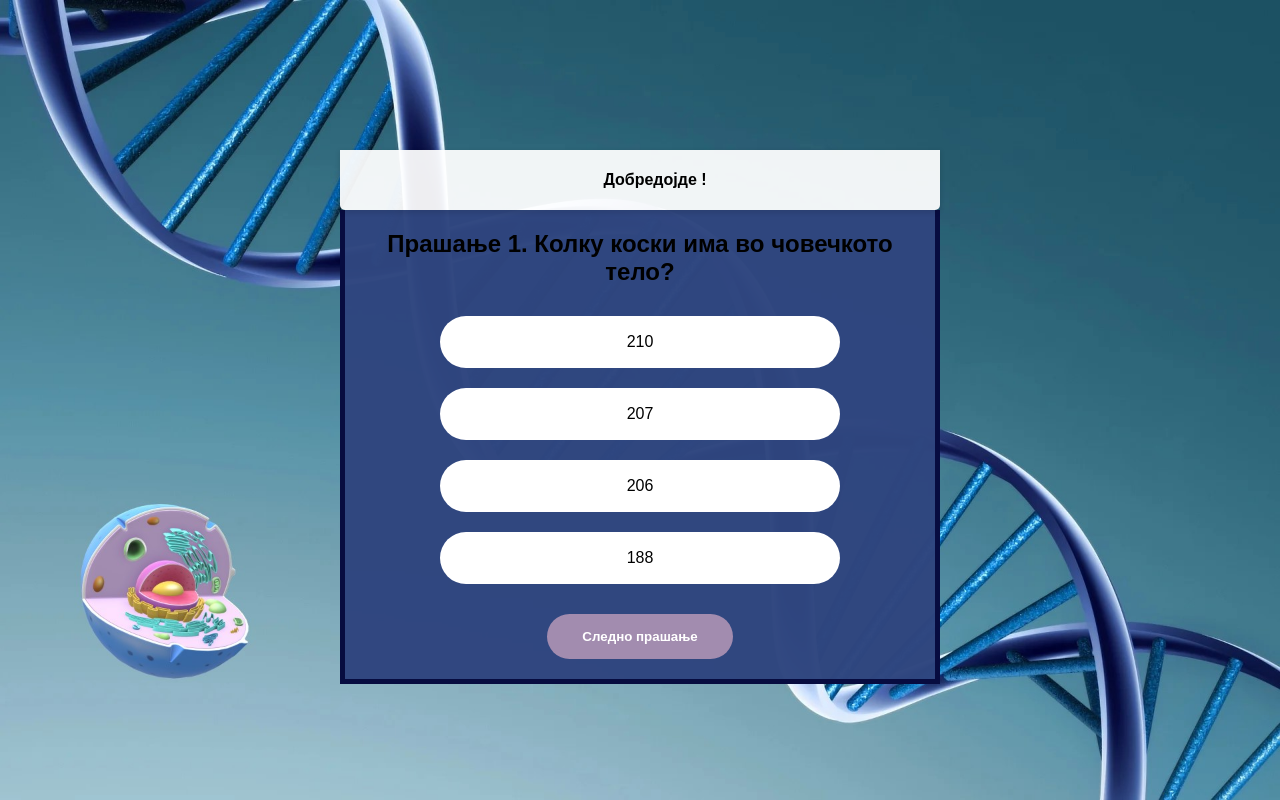
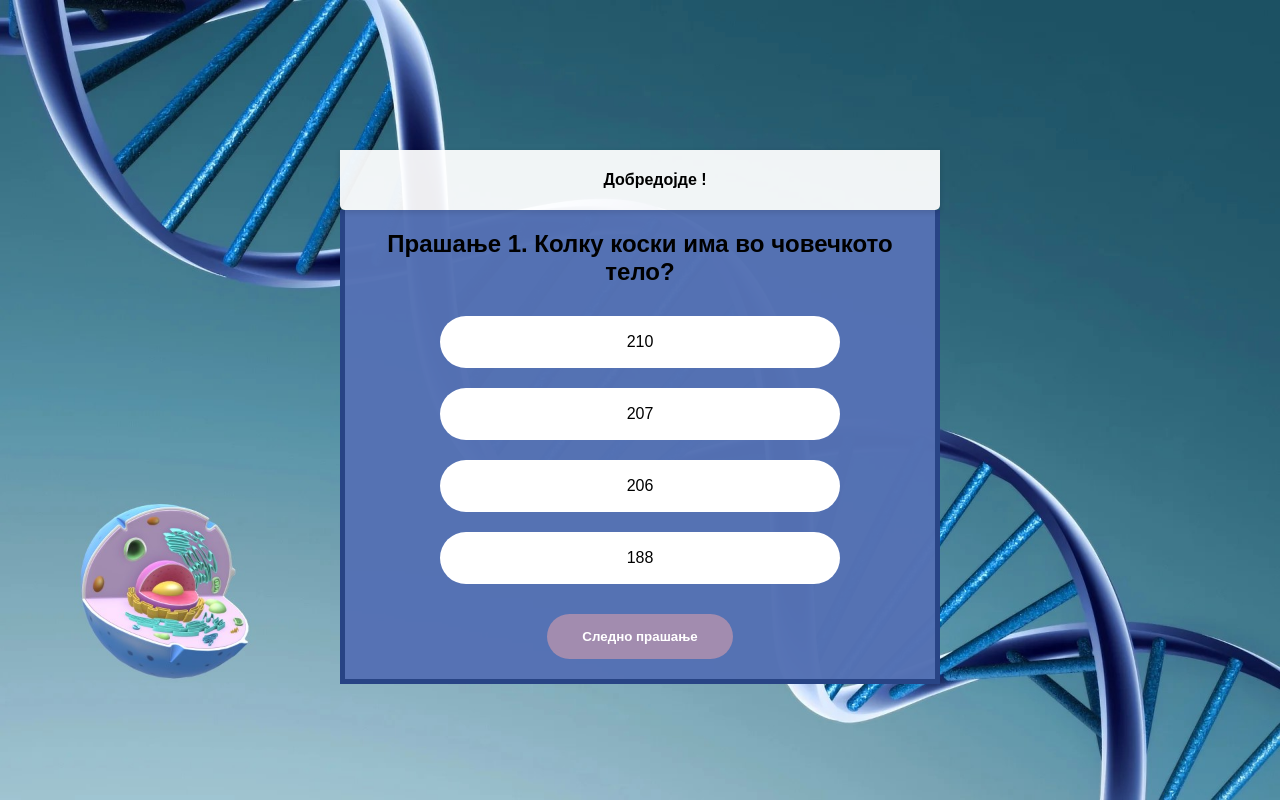
Before and after one commit to spasovskibojan/Edukativen-Kviz, a plain HTML site: page Biologija/quiz.html in a window 1280 px wide. Drawn offline with Linux system fonts and the light colour scheme.

Commit message:
Update quiz-final.css

```diff
--- a/Biologija/quiz-final.css
+++ b/Biologija/quiz-final.css
@@ -45,10 +45,10 @@ body{
 
 .quiz_body{
     padding: 20px 30px;
-    background-color: rgba(47, 70, 127, 0.979);
-    border-left: 5px solid rgb(7, 12, 64);
-    border-right: 5px solid rgb(7, 12, 64);
-    border-bottom: 5px solid rgb(7, 12, 64);
+    background-color: rgba(85, 114, 180, 0.979);
+    border-left: 5px solid rgba(40, 68, 133);
+    border-right: 5px solid rgb(40, 68, 133);
+    border-bottom: 5px solid rgb(40, 68, 133);
 }
 
 .option_group{
```
